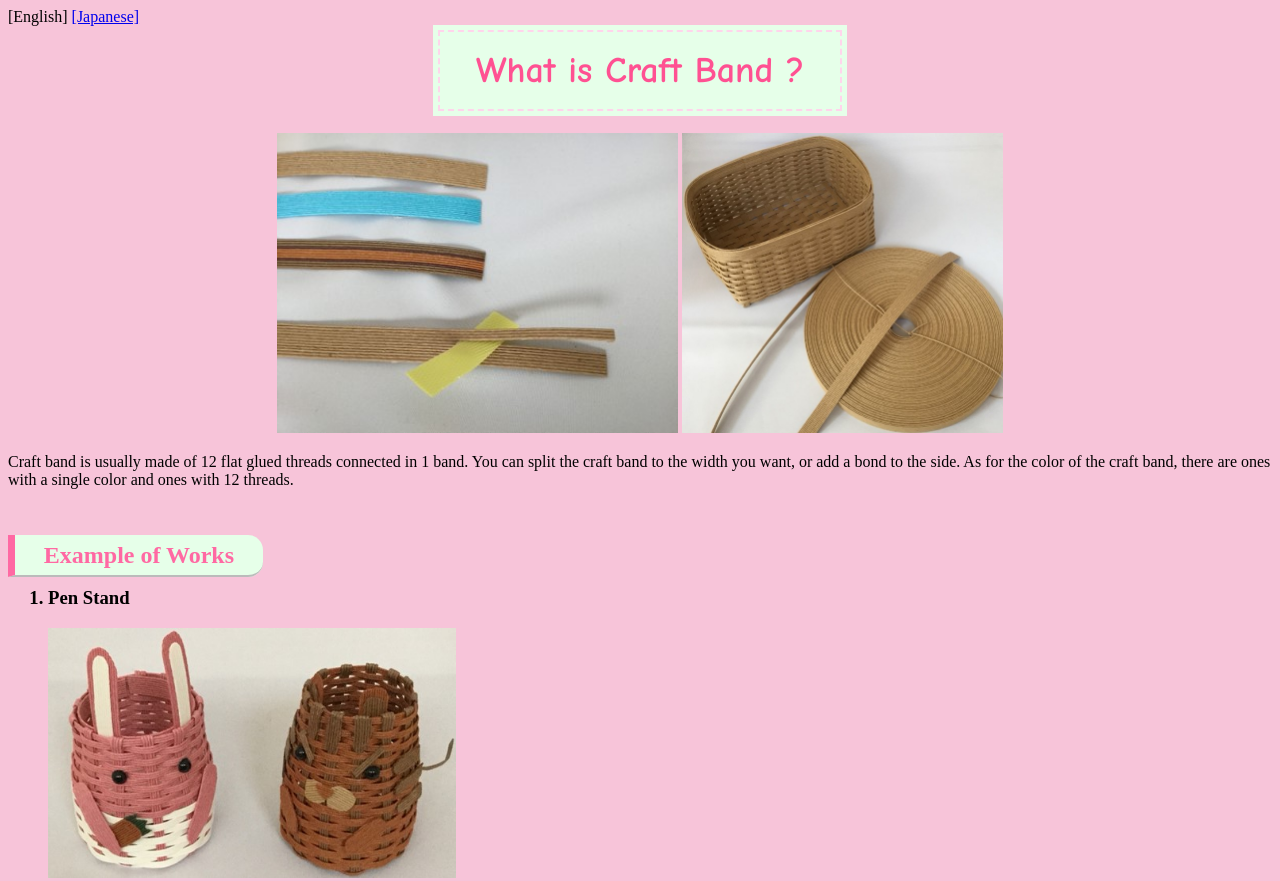
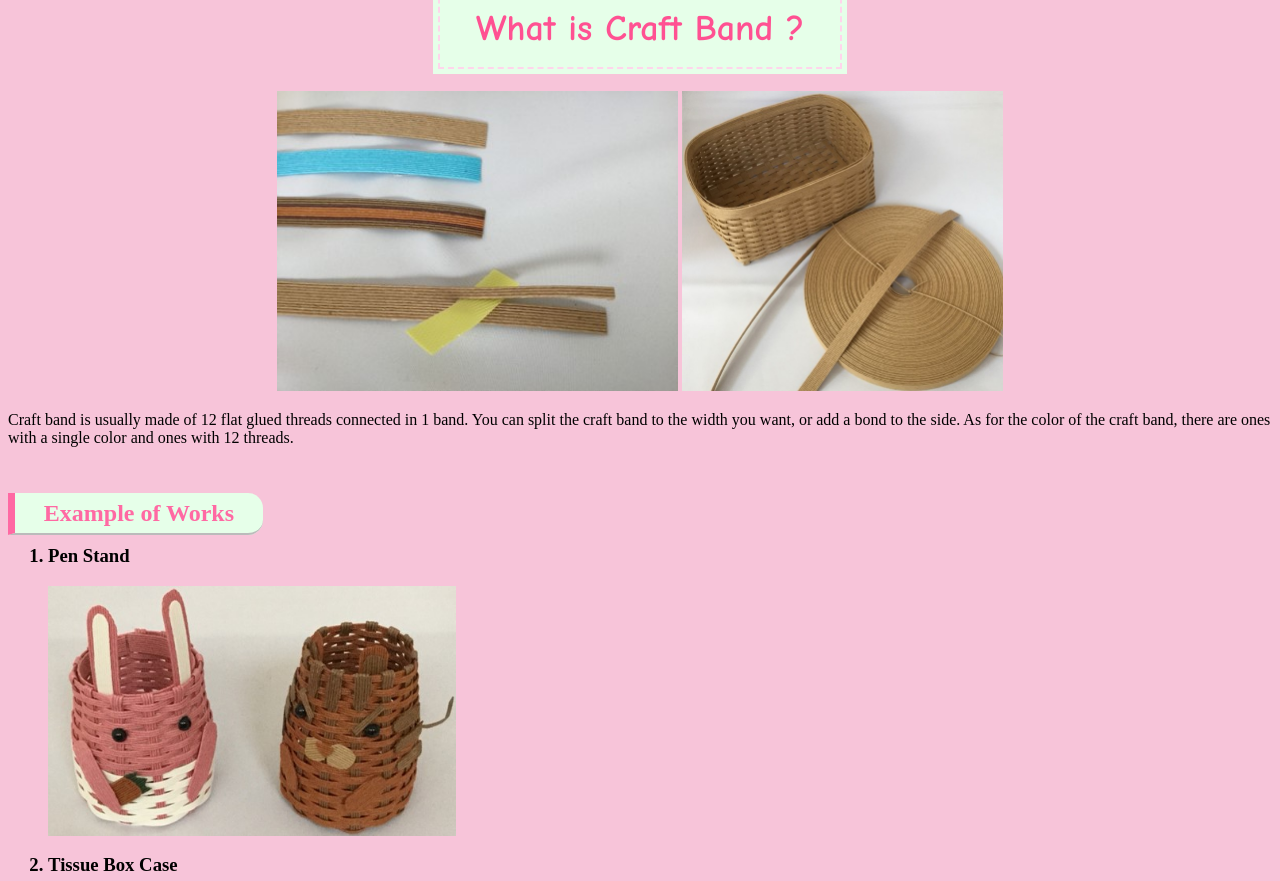
Before and after one commit to craftband/craftband.github.io, a plain HTML site: page index.html in a window 1280 px wide. Shown: the top 881 px of the page. Drawn offline with Linux system fonts and the light colour scheme.

Commit message:
Update index.html

```diff
--- a/index.html
+++ b/index.html
@@ -8,10 +8,6 @@
 
 <body bgcolor="#f7c4d9">
 
-<div align="left">
-[English]
-<a href="index-j.html">[Japanese]</a>
-</div>
 
 <CENTER>
 <FONT color="#FF5192" size="4" face="Comic Sans MS">
@@ -128,7 +124,7 @@
 <hr>
 
 <table border="0" width="100%"><tr><td width="50%">
-<a href="../index.html">[Yuki's Top Page]</a>
+<a href="http://www.isc.meiji.ac.jp/~yuki_i/index.html">[Yuki's Top Page]</a>
 
 </td><td width="50%">
 
```
